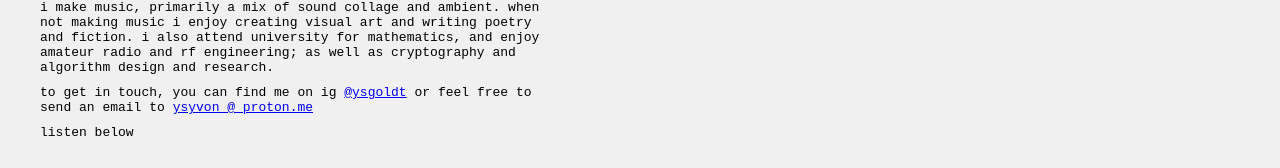
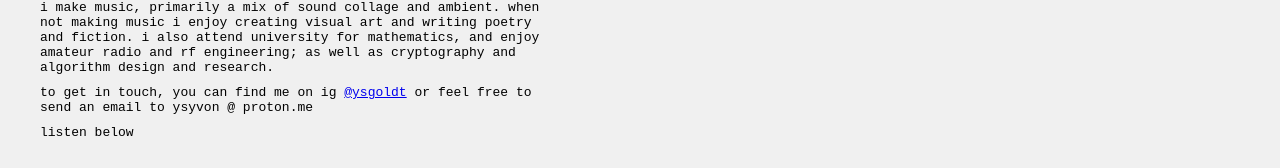
Before and after one commit to ysyvon/website, a plain HTML site: page index.html in a window 1280 px wide. Shown: the part 527-695 px from the top of the page. Drawn offline with Linux system fonts and the light colour scheme.

Commit message:
Update index.html

```diff
--- a/index.html
+++ b/index.html
@@ -116,7 +116,7 @@
             <p>~ ys goldt</p>
             <p></p>
             <p>i make music, primarily a mix of sound collage and ambient. when not making music i enjoy creating visual art and writing poetry and fiction. i also attend university for mathematics, and enjoy amateur radio and rf engineering; as well as cryptography and algorithm design and research.</p>
-            <p>to get in touch, you can find me on ig <a href="https://www.instagram.com/ysgoldt/">@ysgoldt</a> or feel free to send an email to <a href="mailto:ysyvon@proton.me">ysyvon @ proton.me</a></p>
+            <p>to get in touch, you can find me on ig <a href="https://www.instagram.com/ysgoldt/">@ysgoldt</a> or feel free to send an email to ysyvon @ proton.me</p>
             <p></p>
             <p>listen below</p>
         </div>
```
